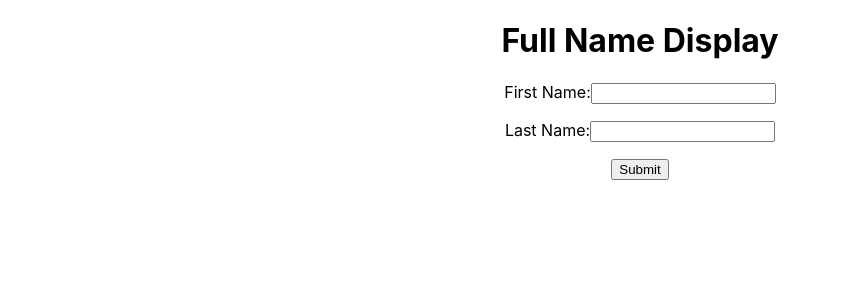
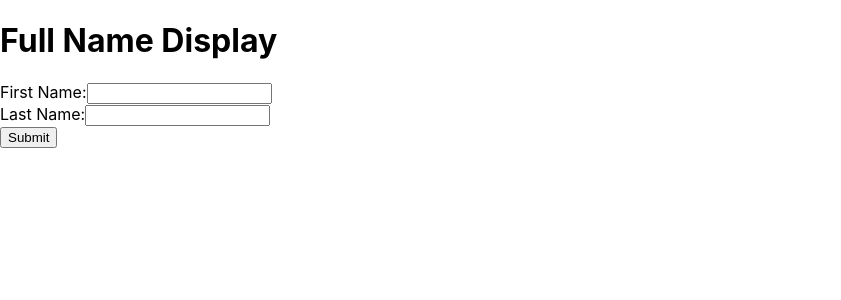
Before and after one commit to TejaswiniBeleshe/xdisplayfullname, a React (Create React App) app: page / in a window 1280 px wide. Shown: the top 300 px of the page, without its empty margins (0-841 px from the left). Built offline with nearby package versions, Linux system fonts and the light colour scheme.

Commit message:
changes made

```diff
--- a/src/App.css
+++ b/src/App.css
@@ -1,3 +1,3 @@
 .App {
-  text-align: center;
+  /* text-align: center; */
 }
--- a/src/App.js
+++ b/src/App.js
@@ -7,26 +7,41 @@ function App() {
   let [lname,setLname] = useState('');
   let [fullname,setFullname] = useState('');
   let [check,setCheck] = useState(false);
+
   const handleData = (event)=>{
     event.preventDefault();
-    // if(fname !=="" || lname !== ""){
-      let full = fname+" "+lname;
-      setFullname(`Full Name: ${full}`);
-    // }else{
-      // setFullname('')
-    // }
-  //  setCheck((prev)=>!prev);
+    setFullname(fname+' '+lname)
   }
   return (
     <div className="App">
-       <h1>Full Name Display</h1>
-       <form onSubmit={(e)=>handleData(e)}>
-        <p><label htmlFor="first">First Name:</label><input type="text" id="first" name="firstname" value={fname} onChange={(e)=>setFname(e.target.value)} required/></p>
-        <p><label htmlFor="last">Last Name:</label><input type="text" id="last" name="lastname" value={lname} onChange={(e)=>setLname(e.target.value)} required/></p>
+      <h1>Full Name Display</h1>
+      <form onSubmit={handleData}>
+        <>
+          <label htmlFor="first">First Name:</label>
+          <input
+            type="text"
+            id="first"
+            name="firstname"
+            value={fname}
+            onChange={(e) => setFname(e.target.value)}
+            required
+          />
+        </><br/>
+        <>
+          <label htmlFor="last">Last Name:</label>
+          <input
+            type="text"
+            id="last"
+            name="lastname"
+            value={lname}
+            onChange={(e) => setLname(e.target.value)}
+            required
+          />
+        </>
+        <br/>
         <button type="submit">Submit</button>
-       </form>
-       <p>{fullname}</p>
-
+      </form>
+      {<p>{fullname&&`Full Name: ${fullname}`}</p>}
     </div>
   );
 }
```
